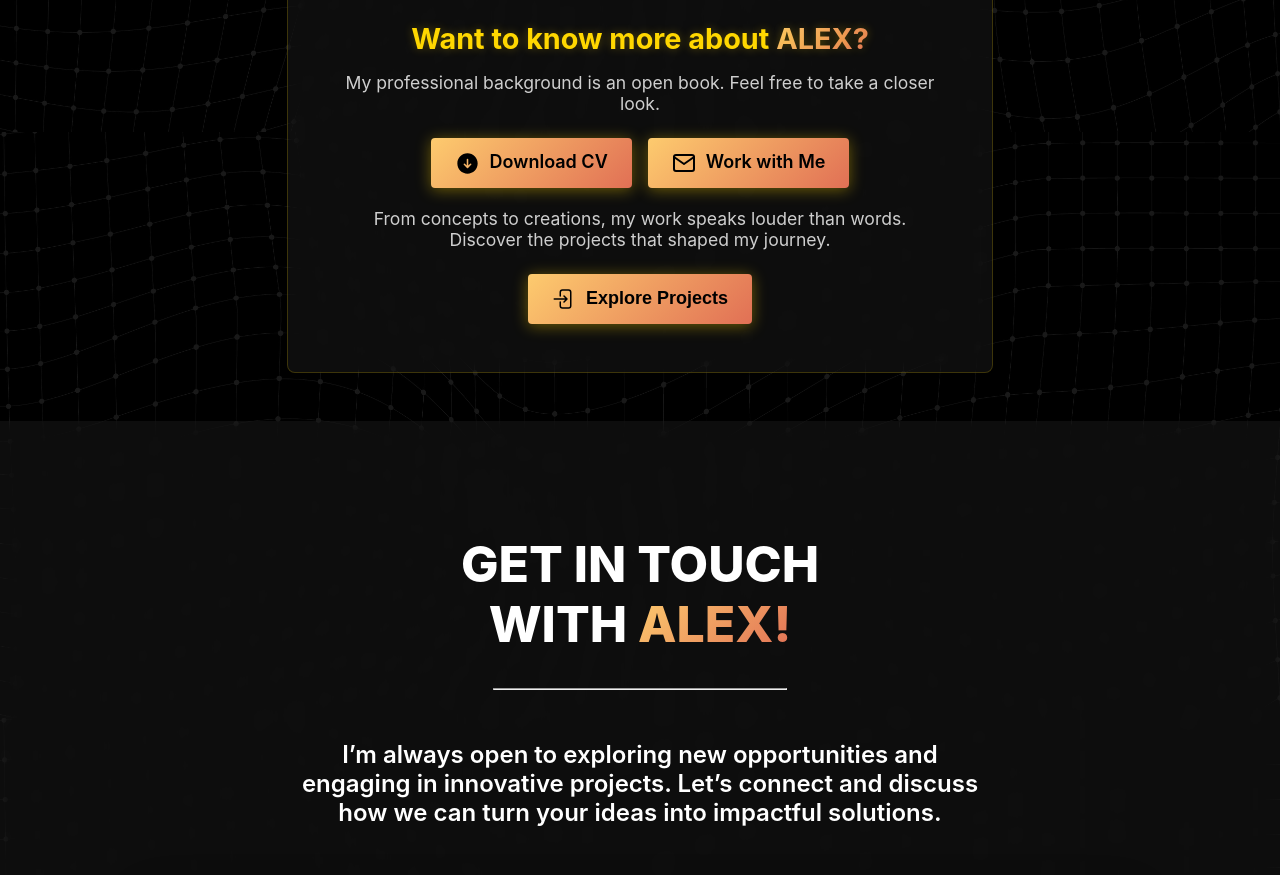
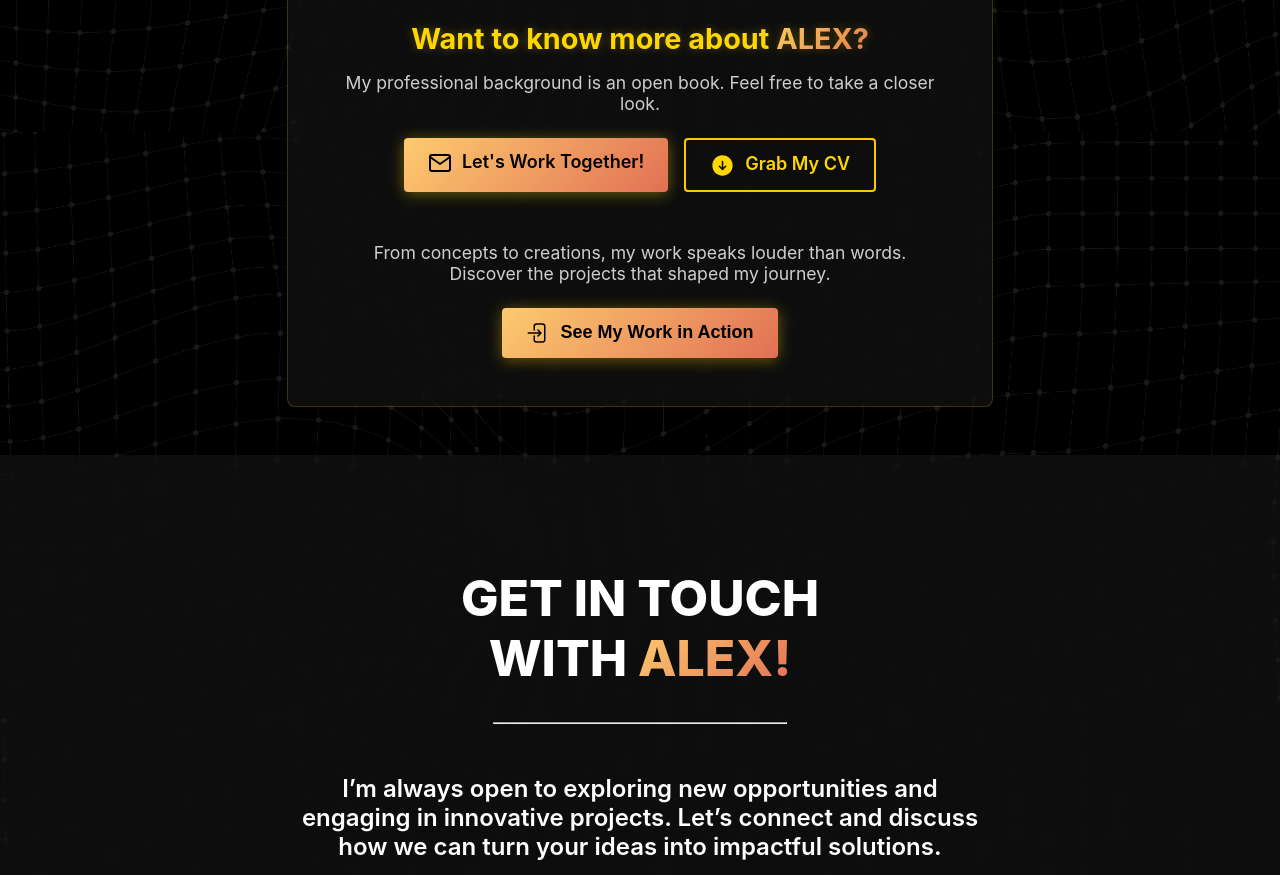
Before and after one commit to aiplats/aiplats, a React (Create React App) app in the folder portfolio/: page /About in a window 1280 px wide. Shown: the part 1040-1915 px from the top of the page. Built offline with nearby package versions, Linux system fonts and the light colour scheme; no server answers; grey boxes are pictures that could not be loaded.

Commit message:
fix: improved layout & design cta sections @ about

```diff
--- a/portfolio/src/components/About/About.css
+++ b/portfolio/src/components/About/About.css
@@ -554,6 +554,10 @@
   margin: 0 auto;
 }
 
+.projects-cta-details {
+    margin-top: 30px;
+}
+
 .about-cta-buttons, .projects-cta-buttons {
   display: flex;
   gap: 1rem;
@@ -588,6 +592,7 @@
   background: transparent;
   color: #ffd700;
   border: 2px solid #ffc800;
+  box-shadow: none;
 }
 
 .btn-secondary:hover {
--- a/portfolio/src/components/About/About.js
+++ b/portfolio/src/components/About/About.js
@@ -271,16 +271,20 @@ function About() {
           <p>My professional background is an open book. Feel free to take a closer look.</p>
         </div>
         <div className="about-cta-buttons">
-          <a href="/Platon_Alexander_CV.pdf" className="about-btn btn-primary" download="Platon_Alexander_CV.pdf"><HiArrowDownCircle size={25} style={{marginRight: '10px', verticalAlign: "middle"}}/>Download CV</a>
           <a href="#contact-section"
             className="about-btn btn-primary"
             onClick={(e) => {
-              e.preventDefault()
+              e.preventDefault();
               const element = document.getElementById('contact-section');
               if (element) {
                 element.scrollIntoView({ behavior: 'smooth' });
               }
-            }}><FiMail size={24} style={{marginRight: '10px', verticalAlign: "middle"}}/>Work with Me</a>
+            }}>
+            <FiMail size={24} style={{marginRight: '10px', verticalAlign: "middle"}}/>Let's Work Together!
+          </a>
+          <a href="/Platon_Alexander_CV.pdf" className="about-btn btn-secondary" download="Platon_Alexander_CV.pdf">
+            <HiArrowDownCircle size={25} style={{marginRight: '10px', verticalAlign: "middle"}}/>Grab My CV
+          </a>
         </div>
 
         <br />
@@ -291,9 +295,9 @@ function About() {
           </div>
           <div className="projects-cta-buttons">
             <Link to="/Projects" className="projects-link">
-              <button className="projects-btn">
-                <HiArrowRightEndOnRectangle size={24} style={{marginRight: '10px', verticalAlign: 'middle'}}/>
-                <span>Explore Projects</span>
+              <button className="projects-btn btn-secondary">
+                <HiArrowRightEndOnRectangle size={24} style={{marginRight: '10px', verticalAlign: "middle"}}/>
+                <span>See My Work in Action</span>
               </button>
             </Link>
           </div>
```
